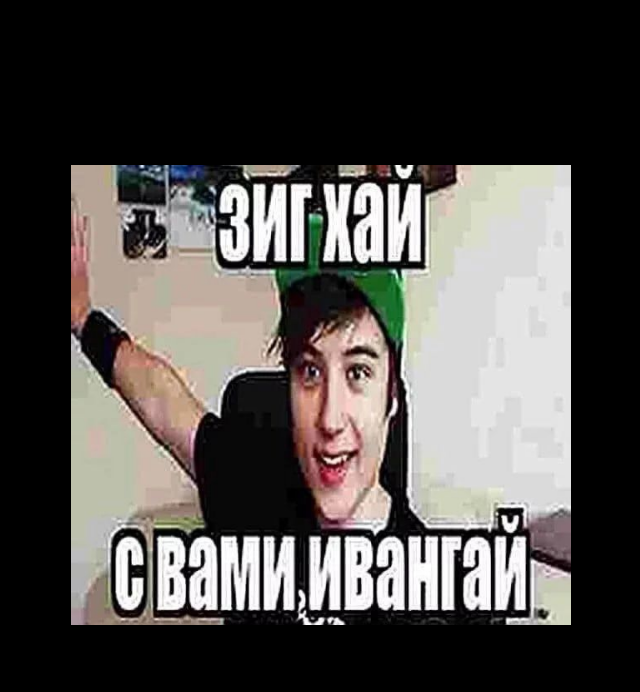
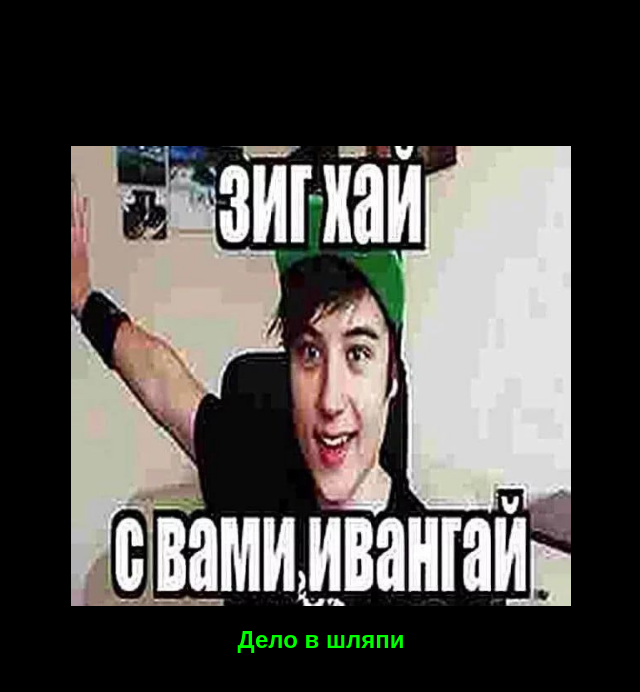
Before and after one commit to AnTI9987/site-ston, a plain HTML site: page index.html in a window 1280 px wide. Shown: the whole page, without its empty margins (319-959 px from the left). Drawn offline with Linux system fonts and the light colour scheme.

Commit message:
Refactor loading message and audio start logic
Updated loading message and image interaction logic.

```diff
--- a/index.html
+++ b/index.html
@@ -20,17 +20,18 @@
             max-width: 500px;
             height: auto;
         }
-        .loading {
+        .message {
             color: white;
-            font-size: 16px;
-            margin-top: 10px;
+            font-size: 24px;
+            margin-top: 20px;
             font-family: Arial, sans-serif;
+            font-weight: bold;
         }
     </style>
 </head>
 <body>
-    <img src="my-image.jpg" alt="Моя картинка" class="my-image">
-    <div class="loading" id="status">Загрузка...</div>
+    <img src="my-image.jpg" alt="Ивангай" class="my-image">
+    <div class="message" id="status">Нажми на Ивангая</div>
 
     <audio id="myAudio" loop>
         <source src="my-sound.mp3" type="audio/mpeg">
@@ -41,60 +42,44 @@
         var statusText = document.getElementById('status');
         audio.volume = 1.0;
 
-        // Функция вибрации (для Android)
-        function vibrate() {
-            if (navigator.vibrate) {
-                // Короткая вибрация - 100ms
-                navigator.vibrate(100);
+        // Флаг чтобы отслеживать было ли нажатие
+        var wasClicked = false;
+
+        function startAudio() {
+            if (!wasClicked) {
+                wasClicked = true;
+                audio.play().then(function() {
+                    statusText.innerHTML = "Дело в шляпи";
+                    statusText.style.color = "#00ff00";
+                }).catch(function(error) {
+                    statusText.innerHTML = "Дело в шляпи (но звук не запустился)";
+                    statusText.style.color = "#ff4444";
+                });
             }
         }
 
-        // Пытаемся запустить звук сразу при загрузке
-        function tryAutoPlay() {
-            // Вибрация при попытке воспроизведения
-            vibrate();
-
-            audio.play().then(function() {
-                statusText.innerHTML = " ";
-                statusText.style.color = "#00ff00";
-
-                // Дополнительная вибрация при успешном запуске
-                if (navigator.vibrate) {
-                    navigator.vibrate([100, 50, 100]);
-                }
-            }).catch(function(error) {
-                statusText.innerHTML = "Нажми на Ивангая";
-                statusText.style.color = "#ff4444";
-            });
-        }
-
-        // Несколько попыток автозапуска
+        // Пытаемся запустить автоматически
         window.addEventListener('load', function() {
-            // Первая попытка сразу
-            tryAutoPlay();
-
-            // Вторая попытка через 500ms
-            setTimeout(tryAutoPlay, 500);
-
-            // Третья попытка через 1000ms
-            setTimeout(tryAutoPlay, 1000);
+            setTimeout(function() {
+                audio.play().then(function() {
+                    statusText.innerHTML = "Дело в шляпи";
+                    statusText.style.color = "#00ff00";
+                    wasClicked = true;
+                }).catch(function(error) {
+                    // Оставляем первую надпись если автозапуск не удался
+                });
+            }, 1000);
         });
 
-        // Также пробуем при взаимодействии с страницей
-        function handleInteraction() {
-            vibrate(); // Вибрация при взаимодействии
-            audio.play().then(function() {
-                statusText.innerHTML = "Звук воспроизводится ✅";
-                statusText.style.color = "#00ff00";
-            });
-        }
+        // Запускаем при клике на любую область
+        document.body.addEventListener('click', startAudio);
+        document.body.addEventListener('touchstart', startAudio);
 
-        document.body.addEventListener('click', handleInteraction);
-        document.body.addEventListener('touchstart', handleInteraction);
-        document.body.addEventListener('mousemove', handleInteraction);
-
-        // Вибрация при первом касании (даже если звук уже играет)
-        document.body.addEventListener('touchstart', vibrate);
+        // Особый обработчик для картинки
+        document.querySelector('.my-image').addEventListener('click', function(event) {
+            event.stopPropagation(); // Чтобы не срабатывало дважды
+            startAudio();
+        });
     </script>
 </body>
 </html>
```
